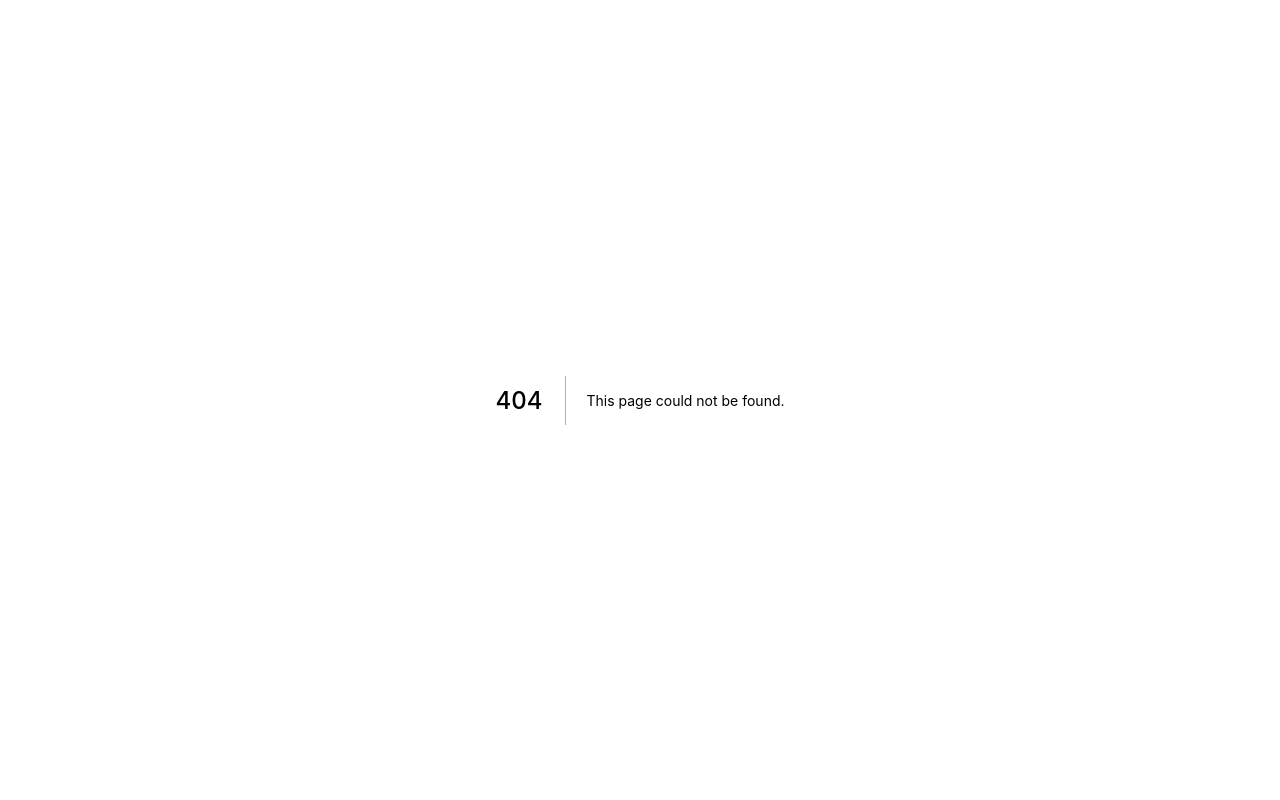
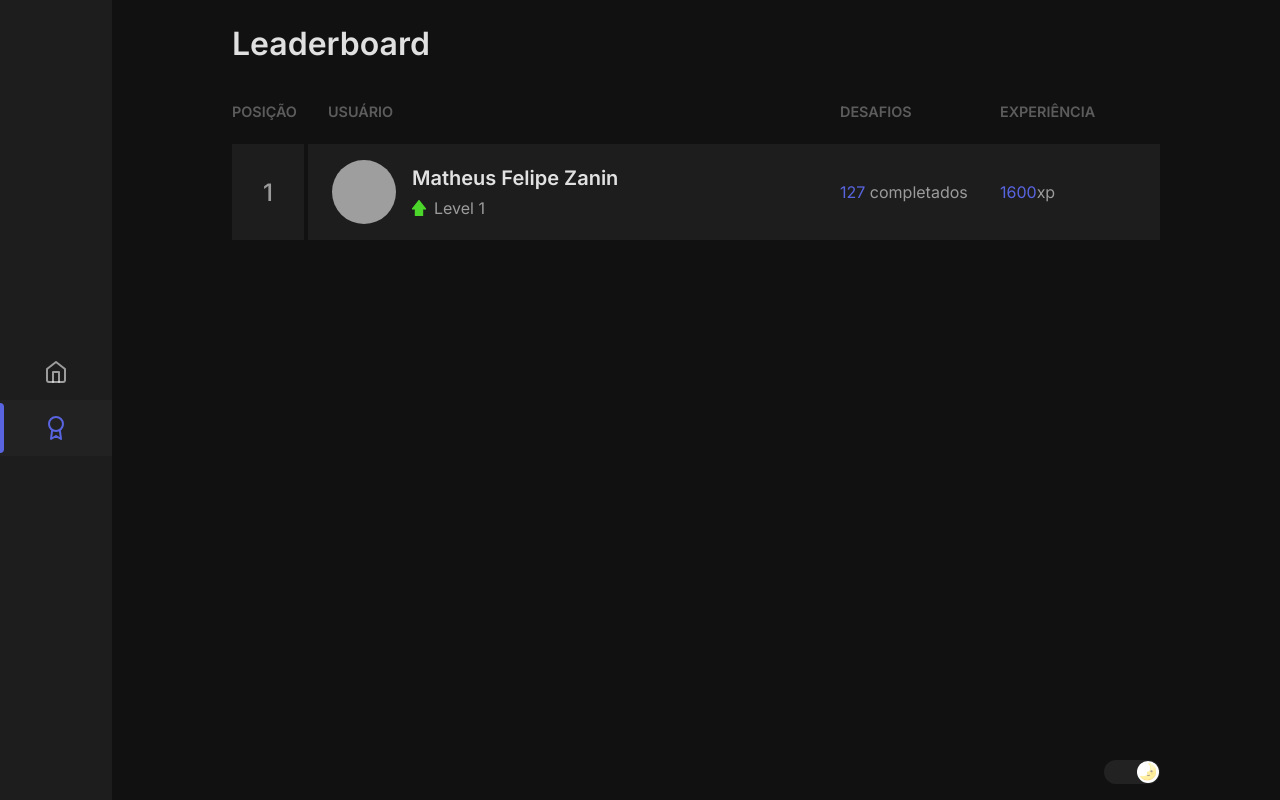
Before and after one commit to MattZ6/just-moveit, a Next.js app: page /ranking in a window 1280 px wide. Before the commit this address had no page. Built offline with nearby package versions, Linux system fonts and the light colour scheme; grey boxes are pictures that could not be loaded.

Commit message:
feat: add themes and navigation

```diff
--- a/package.json
+++ b/package.json
@@ -21,6 +21,8 @@
     "next": "10.0.7",
     "react": "17.0.1",
     "react-dom": "17.0.1",
+    "react-icons": "^4.2.0",
+    "react-switch": "^6.0.0",
     "styled-components": "^5.2.1"
   },
   "devDependencies": {
--- a/src/components/ExperienceBar/styles.ts
+++ b/src/components/ExperienceBar/styles.ts
@@ -4,11 +4,11 @@ export const Container = styled.header`
   display: flex;
   align-items: center;
 
+  margin-top: 2.5rem;
+
   > span {
     font-size: 1rem;
   }
-
-
 `;
 
 export const Progress = styled.div`
--- a/src/pages/_app.tsx
+++ b/src/pages/_app.tsx
@@ -1,15 +1,13 @@
 import { ThemeProvider } from '../contexts/ThemeContext';
 
-interface IProps {
-  Component: any;
-  pageProps: any;
-  isDarkTheme: boolean;
-}
+import Main from '../templates/Main';
 
-function App({ Component, pageProps }: IProps) {
+function App({ Component, pageProps }) {
   return (
     <ThemeProvider>
-      <Component {...pageProps} />
+      <Main>
+        <Component {...pageProps} />
+      </Main>
     </ThemeProvider>
   );
 }
--- /dev/null
+++ b/src/pages/ranking/index.tsx
@@ -0,0 +1,44 @@
+import { Container } from './styles';
+
+const Ranking: React.FC = () => {
+  return (
+    <Container>
+      <h1>Leaderboard</h1>
+
+      <ul>
+        <header>
+          <span>Posição</span>
+          <span>Usuário</span>
+          <span>Desafios</span>
+          <span>Experiência</span>
+        </header>
+
+        <li>
+          <div>1</div>
+          <div>
+            <img src="https://github.com/mattz6.png" alt="Mat" />
+            <div>
+              <strong>Matheus Felipe Zanin</strong>
+              <span>
+                <img src="icons/level.svg" alt="Level" />
+                Level 1
+              </span>
+            </div>
+          </div>
+          <div>
+            <span>
+              <b>127</b> completados
+            </span>
+          </div>
+          <div>
+            <span>
+              <b>1600</b>xp
+            </span>
+          </div>
+        </li>
+      </ul>
+    </Container>
+  )
+}
+
+export default Ranking;
--- /dev/null
+++ b/src/pages/ranking/styles.ts
@@ -0,0 +1,194 @@
+import styled from 'styled-components';
+
+export const Container = styled.div`
+  display: flex;
+  flex-direction: column;
+
+  overflow: auto;
+
+  width: 100%;
+  height: 100%;
+
+  > h1 {
+    margin-top: 1.5rem;
+    font-size: 2rem;
+    color: ${({ theme }) => theme.primaryDarkTextHighlight};
+  }
+
+  > ul {
+    display: flex;
+    flex-direction: column;
+
+    list-style: none;
+    margin: 2.5rem 0 0;
+    padding: 0;
+
+    > header {
+      display: flex;
+      align-items: center;
+
+      margin-bottom: 1.5rem;
+
+      > span {
+        text-align: start;
+        text-transform: uppercase;
+        font-weight: 600;
+        font-size: 0.9rem;
+        opacity: 0.56;
+
+        &:nth-child(1) {
+          width: 4.5rem;
+        }
+
+        &:nth-child(2) {
+          flex: 1;
+          padding: 0 1.5rem;
+        }
+
+        &:nth-child(3),
+        &:nth-child(4) {
+          width: 10rem;
+        }
+      }
+    }
+
+    > li {
+      display: flex;
+      align-items: center;
+
+      margin-bottom: 0.5rem;
+
+      > div {
+        background: ${({ theme }) => theme.white};
+        height: 100%;
+
+        &:nth-child(1) {
+          display: flex;
+          align-items: center;
+          justify-content: center;
+
+          font-size: 1.5rem;
+          font-weight: 500;
+
+          width: 4.5rem;
+          min-height: 6rem;
+          height: 100%;
+
+          margin-right: 0.25rem;
+        }
+
+        &:nth-child(2) {
+          flex: 1;
+          display: flex;
+          align-items: center;
+
+          padding: 1rem 1.5rem;
+
+          > img {
+            width: 4rem;
+            height: 4rem;
+            border-radius: calc(4rem / 2);
+            object-fit: cover;
+
+            margin-right: 1rem;
+          }
+
+          > div {
+            display: flex;
+            flex-direction: column;
+
+            > strong {
+              color: ${({ theme }) => theme.primaryDarkTextHighlight};
+              font-size: 1.25rem;
+              line-height: 1.5rem;
+              font-weight: 600;
+            }
+
+            > span {
+              display: flex;
+              align-items: center;
+
+              margin-top: 0.5rem;
+
+              > img {
+                margin-right: 0.5rem;
+              }
+            }
+          }
+        }
+
+        &:nth-child(3),
+        &:nth-child(4) {
+          display: flex;
+          align-items: center;
+          justify-content: flex-start;
+
+          width: 10rem;
+
+          > span {
+            text-align: start;
+
+            > b {
+              font-weight: 400;
+              color: ${({ theme }) => theme.primaryColor};
+            }
+          }
+        }
+      }
+    }
+  }
+
+  > table {
+    margin-top: 2.5rem;
+
+    > thead {
+      > tr {
+        > th {
+          text-align: start;
+          text-transform: uppercase;
+          font-weight: 600;
+          font-size: 0.9rem;
+        }
+      }
+    }
+
+    > tbody {
+      > tr {
+        background: ${({ theme }) => theme.white};
+        margin-bottom: 0.5rem;
+
+        > td {
+          &:nth-child(1) {
+            display: flex;
+            align-items: center;
+            justify-content: center;
+
+            font-size: 1.5rem;
+            font-weight: 500;
+
+            width: 4.5rem;
+            height: 6rem;
+          }
+
+          &:nth-child(2) {
+            flex: 1;
+            display: flex;
+            align-items: center;
+            flex-direction: column;
+
+            padding: 1rem 1.5rem;
+
+            > img {
+              width: 4rem;
+              height: 4rem;
+              border-radius: calc(4rem / 2);
+              object-fit: cover;
+            }
+          }
+
+        }
+      }
+    }
+
+  }
+`;
--- a/src/pages/styles.ts
+++ b/src/pages/styles.ts
@@ -4,10 +4,7 @@ export const Container = styled.div`
   display: flex;
   flex-direction: column;
 
-  height: 100vh;
-  max-width: 992px;
-  margin: 0 auto;
-  padding: 2.5rem 2rem;
+  height: 100%;
 
   > section {
     flex: 1;
--- /dev/null
+++ b/src/templates/Main/index.tsx
@@ -0,0 +1,56 @@
+import React, { useContext } from 'react';
+import Link from 'next/link'
+import { useRouter } from 'next/router'
+import Switch from 'react-switch';
+import { FiHome, FiAward } from 'react-icons/fi';
+
+import { ThemeContext } from '../../contexts/ThemeContext';
+
+import { Container, SideBar, LinkButton, Content, Footer, SwitchIconContainer } from './styles';
+
+const Main: React.FC = ({ children }) => {
+  const router = useRouter();
+  const { toggleTheme, theme } = useContext(ThemeContext);
+
+  return (
+    <Container>
+      <SideBar>
+        <Link href="/">
+          <LinkButton isActive={router.route === '/'}>
+            <FiHome size={24} color={router.route === '/' ? theme.primaryColor : theme.text} />
+          </LinkButton>
+        </Link>
+
+        <Link href="/ranking">
+          <LinkButton isActive={router.route === '/ranking'}>
+            <FiAward size={24} color={router.route === '/ranking' ? theme.primaryColor : theme.text} />
+          </LinkButton>
+        </Link>
+      </SideBar>
+
+      <Content>
+        <div>
+          <section>
+            { children }
+          </section>
+
+          <Footer>
+            <Switch
+              checked={theme.title === 'dark'}
+              onChange={toggleTheme}
+              onColor={theme.dividerColor}
+              offColor={theme.dividerColor}
+              checkedIcon={null}
+              uncheckedIcon={null}
+              height={24}
+              uncheckedHandleIcon={<SwitchIconContainer>🌞</SwitchIconContainer>}
+              checkedHandleIcon={<SwitchIconContainer>🌛</SwitchIconContainer>}
+              />
+          </Footer>
+        </div>
+      </Content>
+    </Container>
+  );
+}
+
+export default Main;
--- /dev/null
+++ b/src/templates/Main/styles.ts
@@ -0,0 +1,94 @@
+import styled, { css } from 'styled-components';
+
+export const Container = styled.div`
+  display: flex;
+
+  height: 100vh;
+`;
+
+export const SideBar = styled.aside`
+  display: flex;
+  flex-direction: column;
+  align-items: center;
+  justify-content: center;
+  flex-shrink: 0;
+
+  width: 112px;
+  height: 100%;
+  background: ${({ theme }) => theme.white};
+`;
+
+interface ILinkButtonProps {
+  isActive: boolean;
+}
+
+export const LinkButton = styled.a<ILinkButtonProps>`
+  display: flex;
+  align-items: center;
+  justify-content: center;
+
+  cursor: pointer;
+
+  width: 100%;
+  height: 3.5rem;
+
+  position: relative;
+
+  transition: background-color 200ms ease-out;
+
+  &:focus,
+  &:hover {
+    background: ${({ theme }) => theme.dividerColor};
+  }
+
+  ${({ isActive }) => isActive && css`
+    background: ${({ theme }) => theme.dividerColor};
+
+    &:after {
+      content: "";
+      width: 4px;
+      height: 90%;
+      position: absolute;
+
+      left: 0;
+      border-top-right-radius: 5px;
+      border-bottom-right-radius: 5px;
+
+      background: ${({ theme }) => theme.primaryColor};
+    }
+  `}
+`;
+
+export const Content = styled.main`
+  width: 100%;
+  overflow: auto;
+
+  > div {
+    display: flex;
+    flex-direction: column;
+
+    width: 100%;
+    height: 100%;
+    max-width: 992px;
+    margin: 0 auto;
+    padding: 0 2rem;
+
+    > section {
+      flex: 1;
+    }
+  }
+`;
+
+export const Footer = styled.footer`
+  display: flex;
+  align-items: center;
+  justify-content: flex-end;
+
+  padding: 1rem 0;
+`;
+
+export const SwitchIconContainer = styled.div`
+  display: flex;
+  align-items: center;
+  justify-content: center;
+`;
```
Also changed, not shown: src/components/Profile/index.tsx (+0 -7 lines), src/components/Profile/styles.ts (+1 -11 lines), public/icons/award.svg (added), 1 other file (tests, documents, lock files or other folders).
